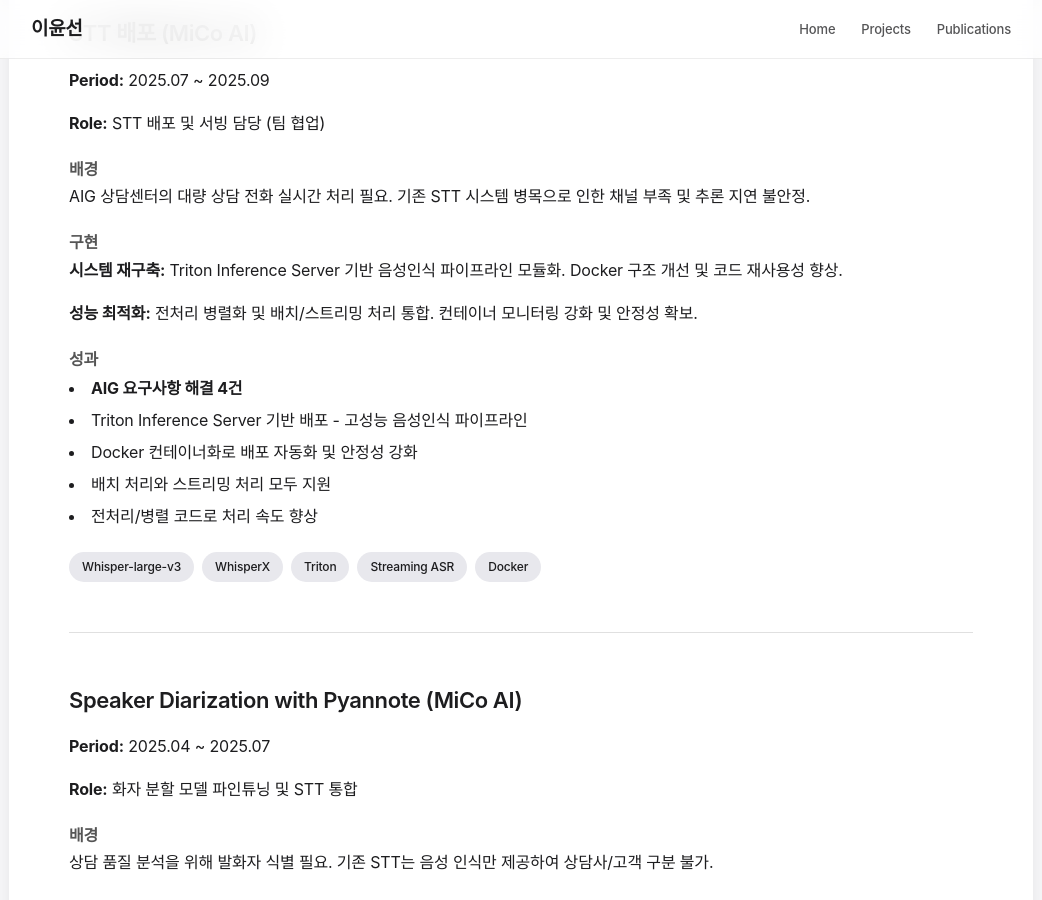
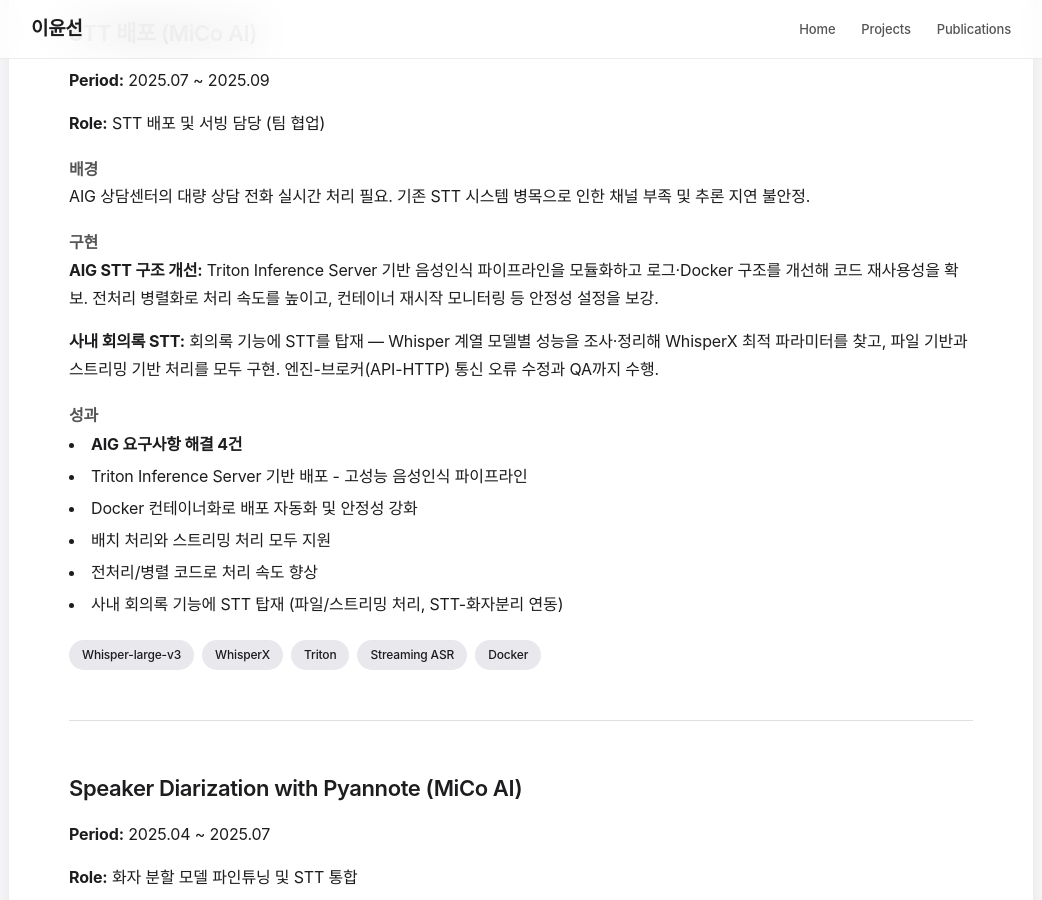
Before and after one commit to ckc5800/ckc5800.github.io, a Jekyll site: the page built from projects.html, in a window 1280 px wide and 900 px high, scrolled down 2687 px. Shown: the whole window, without its empty margins (119-1161 px from the left). Built offline with Jekyll 4.4.1, drawn with Linux system fonts in a browser that asks for light colours; some web fonts are replaced.

Commit message:
Expand STT details from Notion record
AIG STT: modularization, log/docker restructure, preprocessing
parallelization, container restart monitoring. New: in-house meeting
notes STT (Whisper model comparison, WhisperX param tuning, file +
streaming modes, engine-broker fix, QA).

Co-Authored-By: Claude Fable 5 <noreply@anthropic.com>

```diff
--- a/projects.html
+++ b/projects.html
@@ -121,8 +121,8 @@ title: Projects
     <p>AIG 상담센터의 대량 상담 전화 실시간 처리 필요. 기존 STT 시스템 병목으로 인한 채널 부족 및 추론 지연 불안정.</p>
 
     <h4 style="margin-top: 20px; color: #555;">구현</h4>
-    <p><strong>시스템 재구축:</strong> Triton Inference Server 기반 음성인식 파이프라인 모듈화. Docker 구조 개선 및 코드 재사용성 향상.</p>
-    <p><strong>성능 최적화:</strong> 전처리 병렬화 및 배치/스트리밍 처리 통합. 컨테이너 모니터링 강화 및 안정성 확보.</p>
+    <p><strong>AIG STT 구조 개선:</strong> Triton Inference Server 기반 음성인식 파이프라인을 모듈화하고 로그·Docker 구조를 개선해 코드 재사용성을 확보. 전처리 병렬화로 처리 속도를 높이고, 컨테이너 재시작 모니터링 등 안정성 설정을 보강.</p>
+    <p><strong>사내 회의록 STT:</strong> 회의록 기능에 STT를 탑재 — Whisper 계열 모델별 성능을 조사·정리해 WhisperX 최적 파라미터를 찾고, 파일 기반과 스트리밍 기반 처리를 모두 구현. 엔진-브로커(API-HTTP) 통신 오류 수정과 QA까지 수행.</p>
 
     <h4 style="margin-top: 20px; color: #555;">성과</h4>
     <ul style="list-style-position: inside; line-height: 2;">
@@ -131,6 +131,7 @@ title: Projects
         <li>Docker 컨테이너화로 배포 자동화 및 안정성 강화</li>
         <li>배치 처리와 스트리밍 처리 모두 지원</li>
         <li>전처리/병렬 코드로 처리 속도 향상</li>
+        <li>사내 회의록 기능에 STT 탑재 (파일/스트리밍 처리, STT-화자분리 연동)</li>
     </ul>
 
     <div class="tech-tags" style="margin-top: 20px;">
```
Also changed, not shown: 2 other files.
